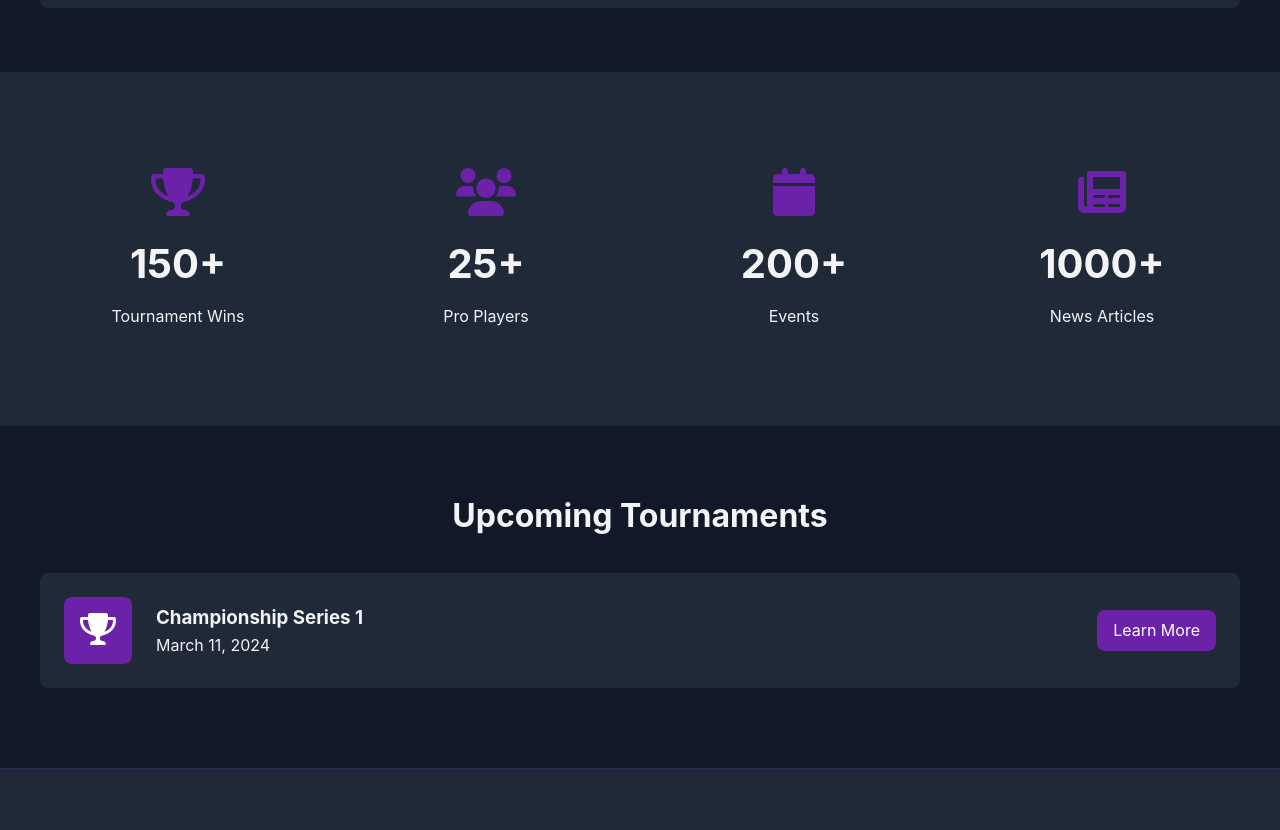
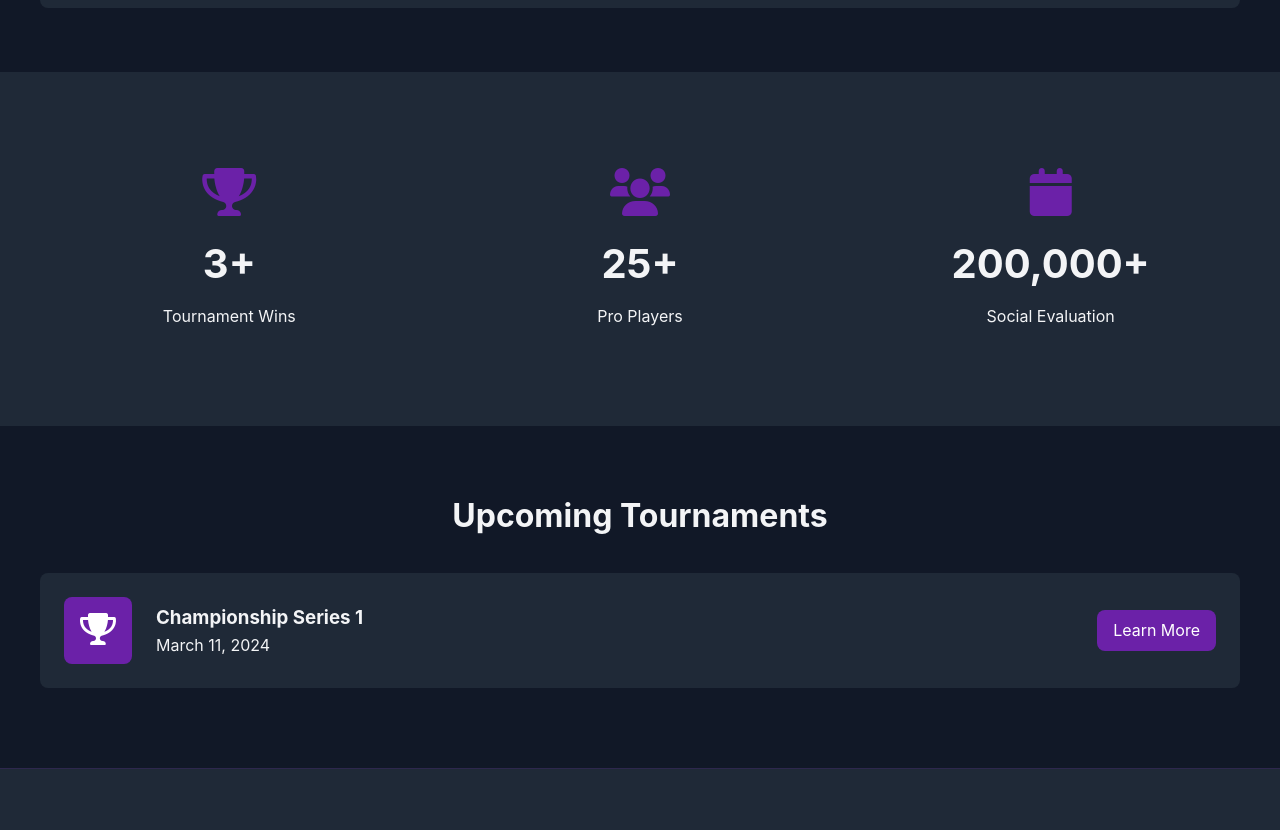
Before and after one commit to MoDevelopsWebsites/strive2perfect, a plain HTML site: page index.html in a window 1280 px wide. Shown: the part 1140-1970 px from the top of the page. Drawn offline with Linux system fonts and the light colour scheme.

Commit message:
Add files via upload

```diff
--- a/index.html
+++ b/index.html
@@ -14,7 +14,7 @@
             <div class="logo">
                 <img src="https://cdn.discordapp.com/attachments/1134152358457249853/1317591569083273226/s2p-logo.png?ex=675f3e45&is=675decc5&hm=fbbf878e82ca456ac25975a46a5ebe8f381d724a8d59fb89129150c0bf85732e"
                      alt="S2P Logo" style="height: 40px; width: 40px; border-radius: 50%; object-fit: cover;">
-                <span>S2P</span>
+                <span>Strive 2 Perfection</span>
             </div>
             <button class="mobile-menu-btn">
                 <i class="fas fa-bars"></i>
@@ -61,7 +61,7 @@
             <div class="stats-grid">
                 <div class="stat-card">
                     <i class="fas fa-trophy"></i>
-                    <h3>150+</h3>
+                    <h3>3+</h3>
                     <p>Tournament Wins</p>
                 </div>
                 <div class="stat-card">
@@ -71,13 +71,9 @@
                 </div>
                 <div class="stat-card">
                     <i class="fas fa-calendar"></i>
-                    <h3>200+</h3>
-                    <p>Events</p>
+                    <h3>200,000+</h3>
+                    <p>Social Evaluation</p>
                 </div>
-                <div class="stat-card">
-                    <i class="fas fa-newspaper"></i>
-                    <h3>1000+</h3>
-                    <p>News Articles</p>
                 </div>
             </div>
         </section>
```
Also changed, not shown: 1 other file.
